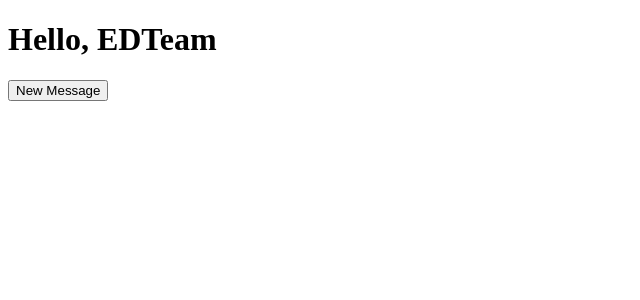
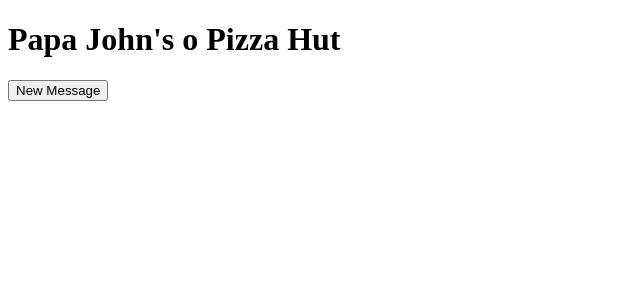
Before and after one commit to jlcarrascof/vsc-options-api-2019, a Vue app in the folder class4/: page / in a window 1280 px wide. Shown: the top 300 px of the page, without its empty margins (0-640 px from the left). Built offline with nearby package versions, Linux system fonts and the light colour scheme.

Commit message:
Update BrotherComponent to emit new message and modify ChildComponent to display dynamic message

```diff
--- a/class4/src/components/BrotherComponent.vue
+++ b/class4/src/components/BrotherComponent.vue
@@ -9,7 +9,7 @@
         name: 'BrotherComponent',
         methods: {
             newMessage () {
-
+                eventBus.$emit('newMessage', 'Do you wanna Pizza?')
             }
         }
     }
--- a/class4/src/components/ChildComponent.vue
+++ b/class4/src/components/ChildComponent.vue
@@ -1,6 +1,6 @@
 <template>
     <div>
-        <h1>Hello, EDTeam</h1>
+        <h1>{{ message }}</h1>
     </div>
 </template>
 
```
